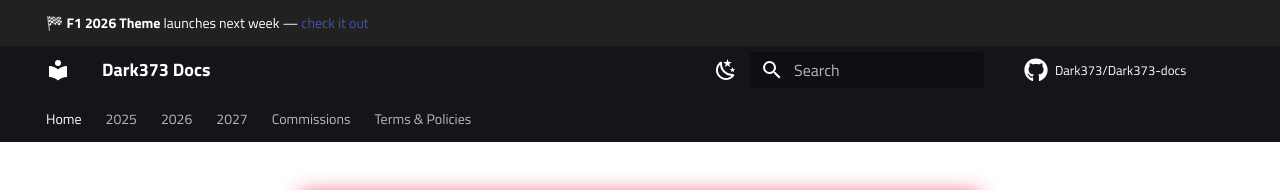
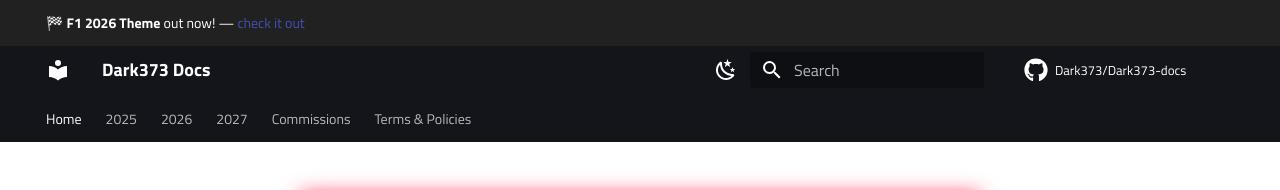
Before and after one commit to Dark373/Dark373-docs, an MkDocs documentation site: the page built from docs/index.md, in a window 1280 px wide and 900 px high. Shown: the top 190 px of the window. Built offline with MkDocs 1.6.1 and Material for MkDocs 9.7.7, drawn with Linux system fonts in a browser that asks for light colours; comment, search, counter and statistics services are not loaded.

Commit message:
Update main.html

```diff
--- a/overrides/main.html
+++ b/overrides/main.html
@@ -1,5 +1,5 @@
 {% extends "base.html" %}
 
 {% block announce %}
-  🏁 <strong>F1 2026 Theme</strong> launches next week — <a href="{{ 'f1-2026-theme/' | url }}">check it out</a>
+  🏁 <strong>F1 2026 Theme</strong> out now! — <a href="{{ 'f1-2026-theme/' | url }}">check it out</a>
 {% endblock %}
```
